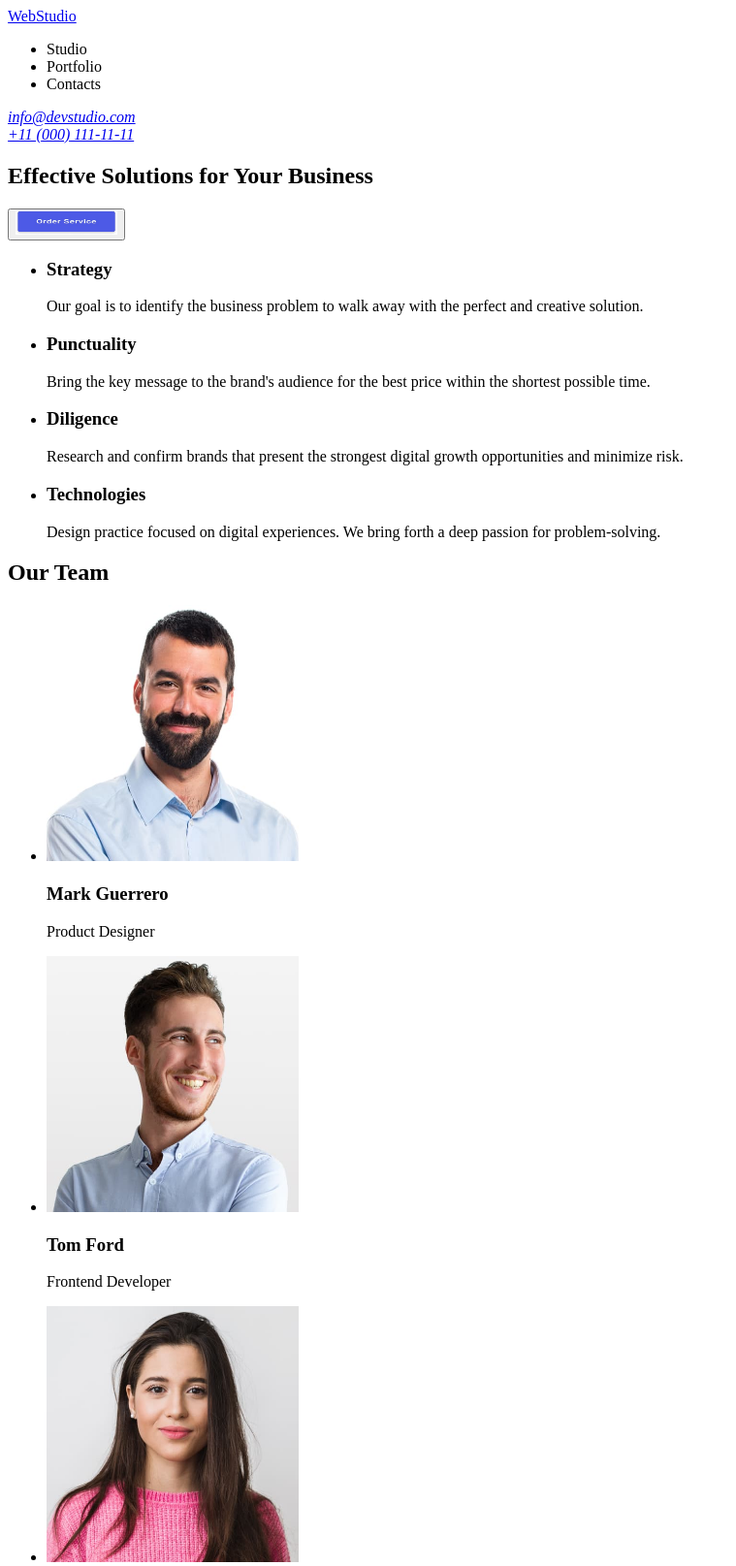
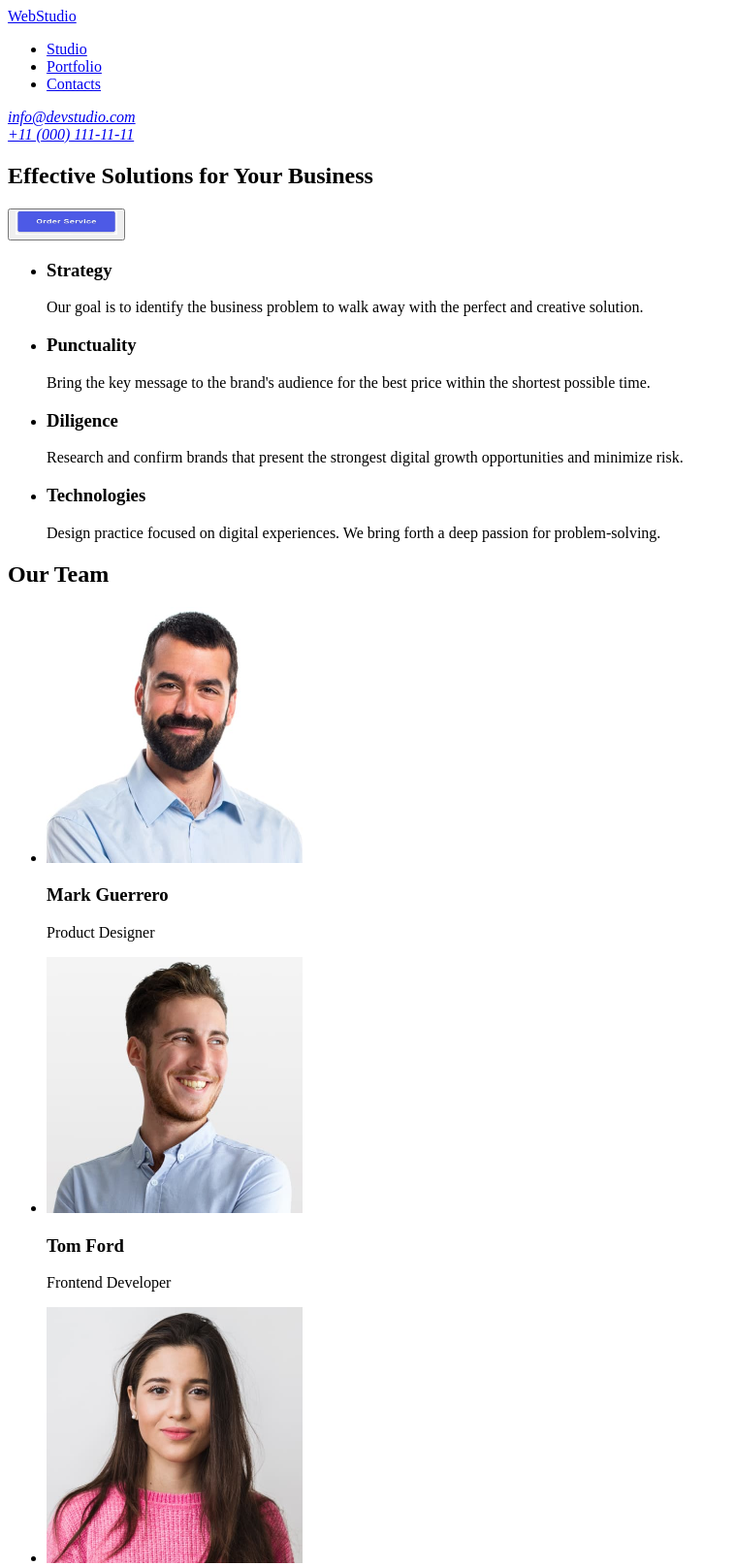
Before and after one commit to svitlana-kukhta/goit-markup-hw-02, a plain HTML site: page index.html in a window 1280 px wide. Shown: the top 1615 px of the page at 97% size, without its empty margins (0-759 px from the left). Drawn offline with Linux system fonts and the light colour scheme.

Commit message:
correction of homework

```diff
--- a/index.html
+++ b/index.html
@@ -7,12 +7,12 @@
 </head>
 <body>
    <header>
-<a href="./index.html">WebStudio</a>
 <nav>
+   <a href="./index.html">WebStudio</a>
    <ul>
-    <li>Studio</li>
-    <li>Portfolio</li>
-    <li>Contacts</li>
+    <li><a href="./index.html">Studio</a></li>
+    <li><a href="./index.html">Portfolio</a></li>
+    <li><a href="./index.html">Contacts</a></li>
    </ul>
 </nav>
 <address>
@@ -23,12 +23,13 @@
    <main>
 <!--Order service-->
     <section>
-        <h2>Effective Solutions for Your Business</h2>
-        <button type="button"> <img src="./images/Button.jpg" alt="button" width="105" height="24"/></button>
+        <h1>Effective Solutions for Your Business</h1>
+        <button type="button"> <img src="./images/Button.jpg" alt="order service" width="105" height="24"/></button>
     </section>
 <!--Our advantages-->
     <section>
-    <ul>
+        <h2> </h2>
+        <ul>
         <li>
             <h3>Strategy</h3>
             <p>Our goal is to identify the business problem to walk away with the perfect and creative solution. </p>
@@ -51,19 +52,19 @@
     <section>
     <h2>Our Team</h2>
     <ul>
-        <li><img src="images/img.jpg" alt="Mark Guerrero" width="260" height="264"/>
+        <li><img src="images/img.jpg" alt="Mark Guerrero" width="264" height="264"/>
             <h3>Mark Guerrero</h3>
             <p>Product Designer</p>
         </li>
-        <li><img src="./images/img1.jpg" alt="Tom Ford" width="260" height="264"/>
+        <li><img src="./images/img1.jpg" alt="Tom Ford" width="264" height="264"/>
             <h3>Tom Ford</h3>
             <p>Frontend Developer</p>
         </li>
-        <li><img src="./images/img2.jpg" alt="Camila Garcia" width="260" height="264"/>
+        <li><img src="./images/img2.jpg" alt="Camila Garcia" width="264" height="264"/>
             <h3>Camila Garcia</h3>
             <p>Marketing</p>
         </li>
-        <li><img src="./images/img3.jpg" alt="Daniel Wilson" width="260" height="264"/>
+        <li><img src="./images/img3.jpg" alt="Daniel Wilson" width="264" height="264"/>
             <h3>Daniel Wilson</h3>
             <p>UI Designer</p>
         </li>
```
